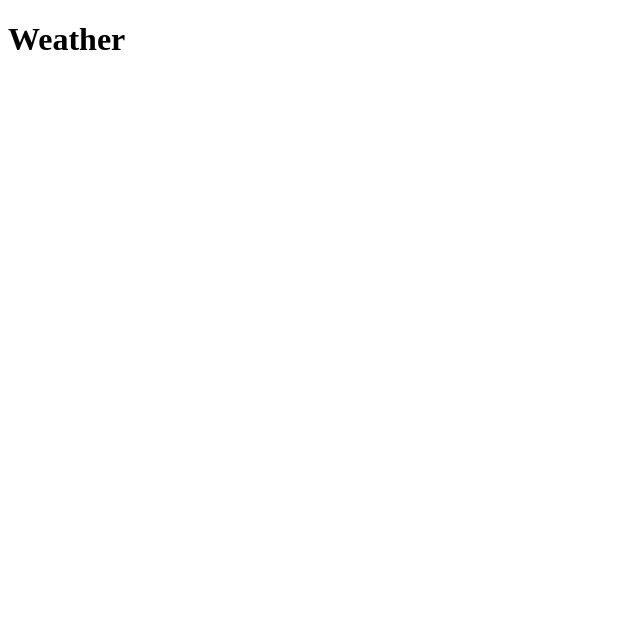
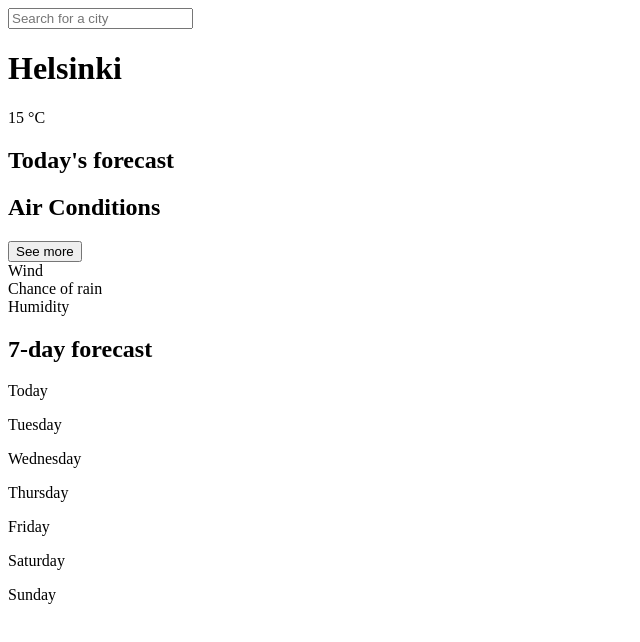
Before and after one commit to lamlintu/weather, a React (Vite) app: page / in a window 1280 px wide. Shown: the top 642 px of the page, without its empty margins (0-640 px from the left). Built offline with nearby package versions, Linux system fonts and the light colour scheme.

Commit message:
Add init hard-coded weather report structure

```diff
--- a/src/App.tsx
+++ b/src/App.tsx
@@ -1,5 +1,7 @@
+import WeatherReport from "./components/weather/weather-report";
+
 function App() {
-  return <h1>Weather</h1>;
+  return <WeatherReport />;
 }
 
 export default App;
--- /dev/null
+++ b/src/components/weather/air-conditions.tsx
@@ -0,0 +1,14 @@
+export function AirConditions() {
+  return (
+    <article>
+      <div>
+        <h2>Air Conditions</h2>
+        <button>See more</button>
+      </div>
+
+      <div>Wind</div>
+      <div>Chance of rain</div>
+      <div>Humidity</div>
+    </article>
+  );
+}
--- /dev/null
+++ b/src/components/weather/current-weather.tsx
@@ -0,0 +1,8 @@
+export function CurrentWeather() {
+  return (
+    <div>
+      <h1>Helsinki</h1>
+      <p>15 °C</p>
+    </div>
+  );
+}
--- /dev/null
+++ b/src/components/weather/search-bar.tsx
@@ -0,0 +1,7 @@
+export function SearchBar() {
+  return (
+    <div>
+      <input type="search" placeholder="Search for a city" />{" "}
+    </div>
+  );
+}
--- /dev/null
+++ b/src/components/weather/today-forecast.tsx
@@ -0,0 +1,9 @@
+export function TodayForecast() {
+  return (
+    <article>
+      <h2>Today's forecast</h2>
+
+      <div></div>
+    </article>
+  );
+}
--- /dev/null
+++ b/src/components/weather/weather-report.tsx
@@ -0,0 +1,17 @@
+import { AirConditions } from "./air-conditions";
+import { CurrentWeather } from "./current-weather";
+import { SearchBar } from "./search-bar";
+import { TodayForecast } from "./today-forecast";
+import { WeekForecast } from "./week-forecast";
+
+export default function WeatherReport() {
+  return (
+    <div>
+      <SearchBar />
+      <CurrentWeather />
+      <TodayForecast />
+      <AirConditions />
+      <WeekForecast />
+    </div>
+  );
+}
--- /dev/null
+++ b/src/components/weather/week-forecast.tsx
@@ -0,0 +1,15 @@
+export function WeekForecast() {
+  return (
+    <article>
+      <h2>7-day forecast</h2>
+
+      <p>Today</p>
+      <p>Tuesday</p>
+      <p>Wednesday</p>
+      <p>Thursday</p>
+      <p>Friday</p>
+      <p>Saturday</p>
+      <p>Sunday</p>
+    </article>
+  );
+}
```
